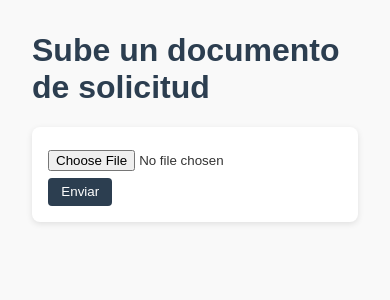
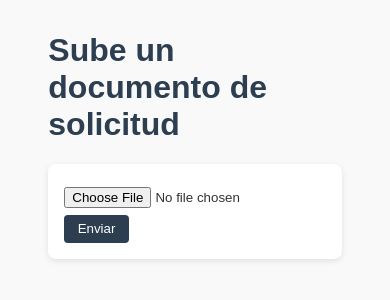
Before and after one commit to PavelBT/TFM, a Flask app: page / in a window 390 px wide. Shown: the top 300 px of the page. Run offline with Flask 3, Linux system fonts and the light colour scheme; some libraries are stand-ins or nearby versions.

Commit message:
feat(web): make interface responsive

```diff
--- a/web/templates/index.html
+++ b/web/templates/index.html
@@ -2,6 +2,7 @@
 <html lang="es">
 <head>
     <meta charset="UTF-8">
+    <meta name="viewport" content="width=device-width, initial-scale=1.0">
     <title>OCR Web Interface</title>
     <style>
         body {
@@ -17,7 +18,8 @@
         }
 
         .container {
-            max-width: 800px;
+            max-width: 1200px;
+            width: 90%;
             margin: 0 auto;
         }
 
@@ -98,6 +100,12 @@
         .result-container {
             display: flex;
             gap: 2em;
+        }
+
+        @media (max-width: 768px) {
+            .result-container {
+                flex-direction: column;
+            }
         }
 
         .form-section,
```
